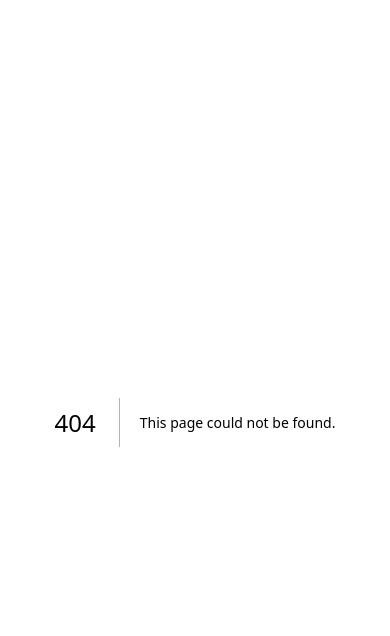
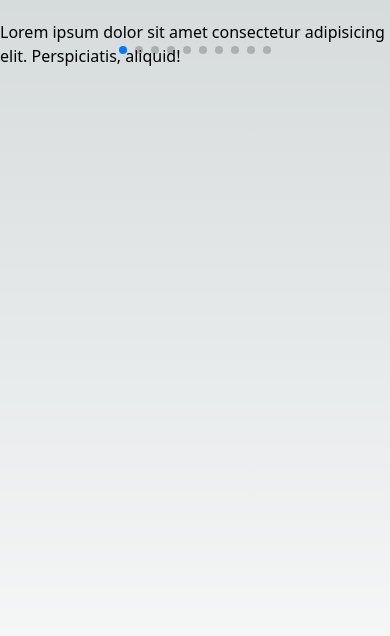
Before and after one commit to MdMuzahid07/Bazar-ecommerce, a Next.js app: page /home/DealsOfTheDaySlider/DealsOfTheDay in a window 390 px wide. Before the commit this address had no page. Shown: the top 636 px of the page. Built offline with nearby package versions, Linux system fonts and the light colour scheme.

Commit message:
Slider Responsive breakpoints maked in DealsOfTheDay component

```diff
--- a/src/components/header/Header.js
+++ b/src/components/header/Header.js
@@ -123,12 +123,7 @@ const Header = ({ toggleSidebarCart, handleOpenModal, toggleSidebarNav, toggleMo
                             <CategoriesDropdown >Categories</CategoriesDropdown>
                         </div>
                         <div className="col-span-4 py-2 w-full">
-                            <div className="flex justify-between items-center">
-                                <div>
-                                    <marquee behavior="scroll" direction="left">
-                                        <p className="text-red-500 font-bold">25% Discount for first order, Delivery charged free for every 200$ spend</p>
-                                    </marquee>
-                                </div>
+                            <div className="flex justify-end items-center">
                                 <div>
                                     <ul className="flex items-center gap-10 justify-between my-2 text-sm">
                                         <li>Home</li>
--- /dev/null
+++ b/src/pages/home/DealsOfTheDaySlider/DealsOfTheDay.js
@@ -0,0 +1,94 @@
+import React from 'react';
+
+// Import Swiper React components
+import { Swiper, SwiperSlide } from "swiper/react";
+
+// Import Swiper styles
+import "swiper/css";
+import "swiper/css/pagination";
+
+// import required modules
+import { Pagination } from "swiper";
+
+const DealsOfTheDay = () => {
+    return (
+        <section className="mt-5">
+            <Swiper
+                slidesPerView={1}
+                spaceBetween={10}
+                pagination={{
+                    clickable: true,
+                }}
+                breakpoints={{
+                    640: {
+                        slidesPerView: 2,
+                        spaceBetween: 10,
+                    },
+                    768: {
+                        slidesPerView: 4,
+                        spaceBetween: 10,
+                    },
+                    1024: {
+                        slidesPerView: 6,
+                        spaceBetween: 10,
+                    },
+                }}
+                modules={[Pagination]}
+                className="mySwiper"
+            >
+                <SwiperSlide>
+                    <div>
+                        Lorem ipsum dolor sit amet consectetur adipisicing elit. Perspiciatis, aliquid!
+                    </div>
+                </SwiperSlide>
+                <SwiperSlide>
+                    <div>
+                        Lorem ipsum dolor sit amet consectetur adipisicing elit. Perspiciatis, aliquid!
+                    </div>
+                </SwiperSlide>
+                <SwiperSlide>
+                    <div>
+                        Lorem ipsum dolor sit amet consectetur adipisicing elit. Perspiciatis, aliquid!
+                    </div>
+                </SwiperSlide>
+                <SwiperSlide>
+                    <div>
+                        Lorem ipsum dolor sit amet consectetur adipisicing elit. Perspiciatis, aliquid!
+                    </div>
+                </SwiperSlide>
+                <SwiperSlide>
+                    <div>
+                        Lorem ipsum dolor sit amet consectetur adipisicing elit. Perspiciatis, aliquid!
+                    </div>
+                </SwiperSlide>
+                <SwiperSlide>
+                    <div>
+                        Lorem ipsum dolor sit amet consectetur adipisicing elit. Perspiciatis, aliquid!
+                    </div>
+                </SwiperSlide>
+                <SwiperSlide>
+                    <div>
+                        Lorem ipsum dolor sit amet consectetur adipisicing elit. Perspiciatis, aliquid!
+                    </div>
+                </SwiperSlide>
+                <SwiperSlide>
+                    <div>
+                        Lorem ipsum dolor sit amet consectetur adipisicing elit. Perspiciatis, aliquid!
+                    </div>
+                </SwiperSlide>
+                <SwiperSlide>
+                    <div>
+                        Lorem ipsum dolor sit amet consectetur adipisicing elit. Perspiciatis, aliquid!
+                    </div>
+                </SwiperSlide>
+                <SwiperSlide>
+                    <div>
+                        Lorem ipsum dolor sit amet consectetur adipisicing elit. Perspiciatis, aliquid!
+                    </div>
+                </SwiperSlide>
+            </Swiper>
+        </section>
+    );
+};
+
+export default DealsOfTheDay;
--- a/src/pages/home/Main.js
+++ b/src/pages/home/Main.js
@@ -2,6 +2,7 @@ import React from 'react';
 import { BsArrowRight, BsPiggyBank, BsStopwatch, BsCardChecklist } from 'react-icons/bs';
 import { TbTruckDelivery } from 'react-icons/tb';
 import LandingPageHeaderSlider from './headerSliderSection/LandingPageHeaderSlider';
+import DealsOfTheDay from './DealsOfTheDaySlider/DealsOfTheDay';
 
 const Main = () => {
     return (
@@ -146,14 +147,20 @@ const Main = () => {
                 </section>
                 {/* product category section end here ===================>*/}
 
+
                 {/* black friday sale banner section start here====================> */}
                 <section className="pb-16">
                     <div
-                        style={{ background: "#434343" }}
+                        style={{
+                            background: "#434343"
+                        }}
                     >
                         <div>
                             <div className="grid md:grid-cols-6">
-                                <div className="col-span-1 md:col-span-2 p-5 flex items-center " style={{ background: "#E0E0E0" }}>
+                                <div
+                                    className="col-span-1 md:col-span-2 p-5 flex items-center " style={{
+                                        background: "#E0E0E0",
+                                    }}>
                                     <h2 className="text-3xl font-bold">BLACK FRIDAY SALE!</h2>
                                 </div>
                                 <div className="col-span-1 md:col-span-4 p-1">
@@ -175,8 +182,21 @@ const Main = () => {
                 </section>
                 {/* black friday sale banner section end here====================> */}
 
-            </div>
-        </section>
+
+                {/* deals of the day section start here====================> */}
+
+
+                <section className="mb-16">
+                    <h1 className="text-lg font-bold">Deals Of The Day</h1>
+                    <div>
+                        <DealsOfTheDay />
+                    </div>
+                </section>
+
+                {/* deals of the day section end here====================> */}
+
+            </div >
+        </section >
     );
 };
 
```
